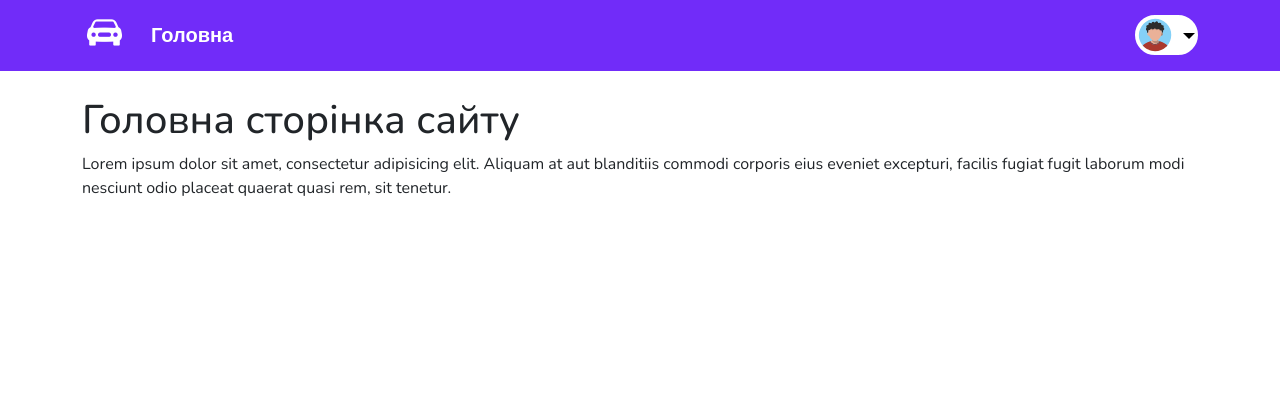
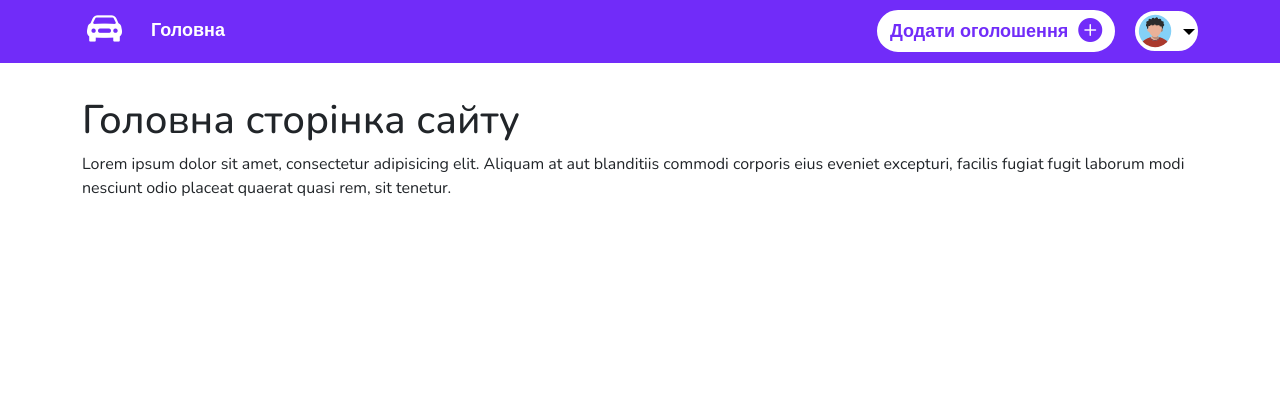
Before and after one commit to vladyslavgeyna/A-website-for-car-sales-MVC-CMS, a PHP site: page / in a window 1280 px wide. Shown: the top 420 px of the page. Run offline with PHP 8.4, Linux system fonts and the light colour scheme; the visitor is signed in with stand-in values (Sample User, id 1); data that the repository does not hold is empty; some web fonts are replaced.

Commit message:
added icons for header

```diff
--- a/themes/light/css/style.css
+++ b/themes/light/css/style.css
@@ -49,7 +49,7 @@ a {
 .nav-link {
     font-weight: 700;
     padding: 10px;
-    font-size: 20px;
+    font-size: 18px;
     color: white;
     line-height: 120%;
     position: relative;
@@ -122,22 +122,38 @@ footer ul {
 .dropdown-item {
     color: rgb(112.520718,44.062154,249.437846);
 }
-.dropdown-item:not(:focus) {
+.dropdown-item:not(:focus){
     color: rgb(112.520718,44.062154,249.437846);
 }
-.dropdown-item:focus {
+.dropdown-item:focus{
     color: rgb(112.520718,44.062154,249.437846);
     background-color: transparent;
 }
-.dropdown-item:active {
+.dropdown-item:active{
     color: white !important;
     background-color: rgb(112.520718,44.062154,249.437846) !important;
 }
-.dropdown-item:hover {
+.dropdown-item:hover{
     color: white;
     background-color: rgb(112.520718,44.062154,249.437846);
 }
-
+.navbar-buttons > a:not(:disabled):not(:disabled):active {
+    background-color: rgb(112.520718,44.062154,249.437846);
+    border: 3px solid #fff;
+    color: white;
+}
+.dropdown-item-flex {
+    column-gap: 10px;
+}
+.btn-icon {
+    display: flex;
+    column-gap: 10px;
+    align-items: center;
+    padding: 0 10px;
+}
+.btn-icon i {
+    font-size: 24px;
+}
 @media (max-width: 767px) {
     footer {
         text-align: center;
--- a/themes/light/layout.php
+++ b/themes/light/layout.php
@@ -27,7 +27,7 @@ if (User::isUserAuthenticated())
 <body>
 <div class="wrapper ">
     <header class="pt-3 pb-3 ">
-        <nav class="navbar primary-color-bg navbar-expand-md navbar-dark fixed-top pt-1 pb-1">
+        <nav class="navbar primary-color-bg navbar-expand-md navbar-dark fixed-top pt-0 pb-0">
             <div class="container align-items-center">
                 <a class="navbar-brand " href="/">
                     <i class="bi bi-car-front-fill" style="font-size: 35px"></i>
@@ -45,6 +45,7 @@ if (User::isUserAuthenticated())
                     </ul>
                     <div class="d-flex align-items-center navbar-buttons">
                         <?php if(User::isUserAuthenticated()):?>
+                            <a href="#" class="btn btn-icon primary-color-bg-hover primary-color"><span>Додати оголошення</span><i class="bi bi-plus-circle-fill"></i></a>
                             <div class="dropdown text-end">
                                 <a href="#" class="d-block link-triangle link-dark text-decoration-none dropdown-toggle" data-bs-toggle="dropdown" aria-expanded="false">
                                     <?php if(!User::hasUserImage()):?>
@@ -58,12 +59,12 @@ if (User::isUserAuthenticated())
                                     <li><a class="dropdown-item " href="#">Settings</a></li>
                                     <li><a class="dropdown-item " href="#">Profile</a></li>
                                     <li><hr class="dropdown-divider"></li>
-                                        <li><a class="dropdown-item " href="/user/logout">Вийти</a></li>
+                                    <li><a class="dropdown-item dropdown-item-flex d-flex align-items-center" href="/user/logout"><span>Вийти</span><i style="font-size: 24px" class="bi bi-box-arrow-right"></i></a></li>
                                 </ul>
                             </div>
                         <?php else: ?>
-                            <a href="/user/register" class="btn btn-light primary-color-bg-hover primary-color">Реєстрація</a>
-                            <a href="/user/login" class="btn btn-light primary-color-bg-hover primary-color">Ввійти</a>
+                            <a href="/user/register" class="btn btn-icon btn-light primary-color-bg-hover primary-color"><span>Реєстрація</span><i class="bi bi-person-plus-fill"></i></a>
+                            <a href="/user/login" class="btn btn-icon btn-light primary-color-bg-hover primary-color"><span>Ввійти</span><i class="bi bi-person-check-fill"></i></a>
                         <?php endif;?>
                     </div>
                 </div>
```
Lines whose indentation alone changed are shown as unchanged.
